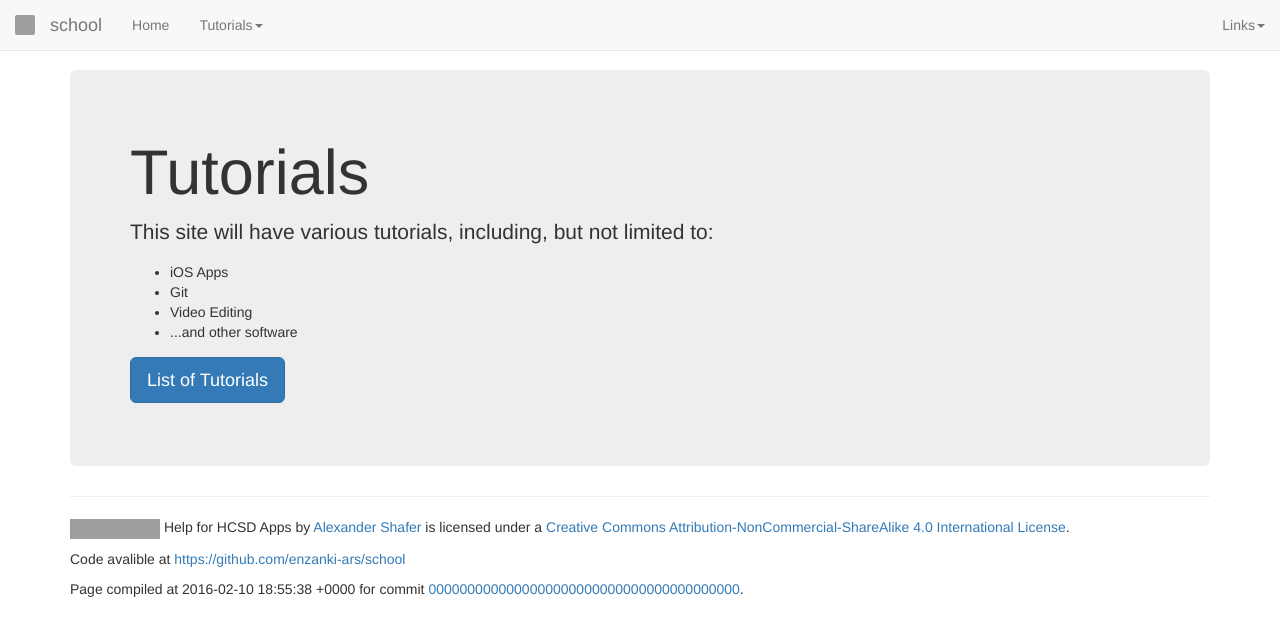
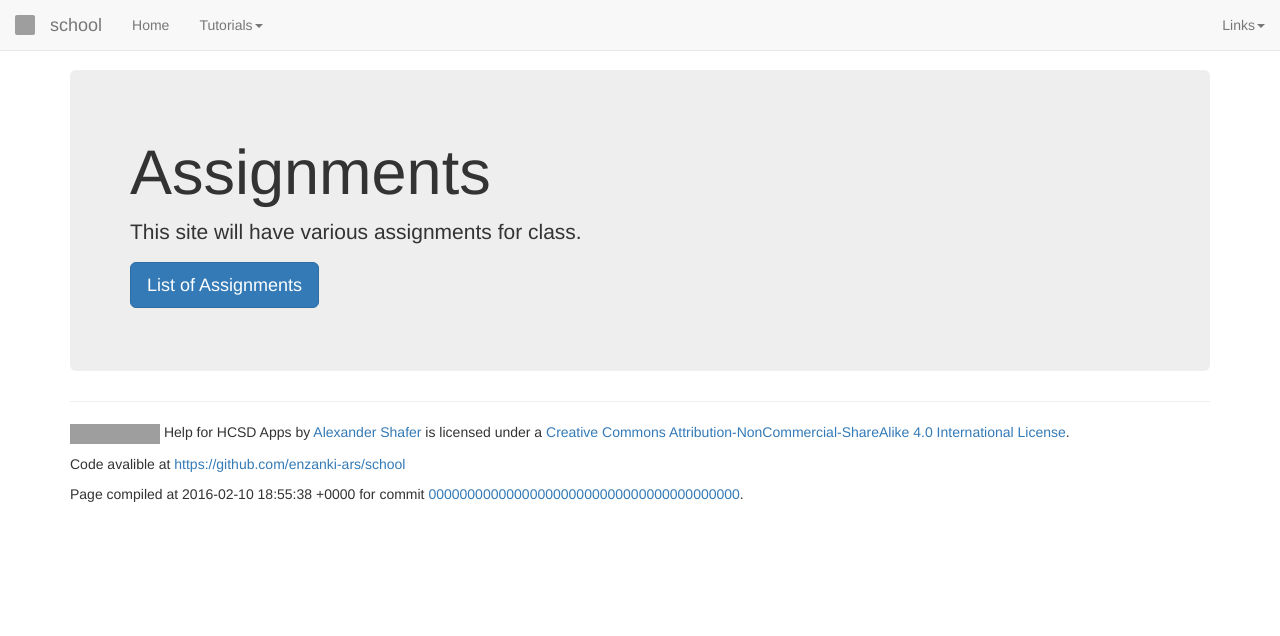
Before and after one commit to enzanki-ars/school, a Jekyll site: the page built from index.html, in a window 1280 px wide. Shown: the top 636 px of the page. Built offline with Jekyll 4.4.1, drawn with Linux system fonts in a browser that asks for light colours; nearby versions of some CDN libraries; grey boxes are pictures that could not be loaded.

Commit message:
Update index.html

```diff
--- a/index.html
+++ b/index.html
@@ -3,17 +3,11 @@ layout: default
 ---
 
 <div class="jumbotron">
-  <h1>Tutorials</h1>
+  <h1>Assignments</h1>
 
   <p>
-    This site will have various tutorials, including, but not limited to:
-    <ul>
-      <li>iOS Apps</li>
-      <li>Git</li>
-      <li>Video Editing</li>
-      <li>...and other software</li>
-    </ul>
+    This site will have various assignments for class.
   </p>
 
-  <p><a class="btn btn-primary btn-lg" href="{{ site.github.url | replace_first:'http://','https://' }}/posts.html" role="button">List of Tutorials</a></p>
+  <p><a class="btn btn-primary btn-lg" href="{{ site.github.url | replace_first:'http://','https://' }}/posts.html" role="button">List of Assignments</a></p>
 </div>
```
